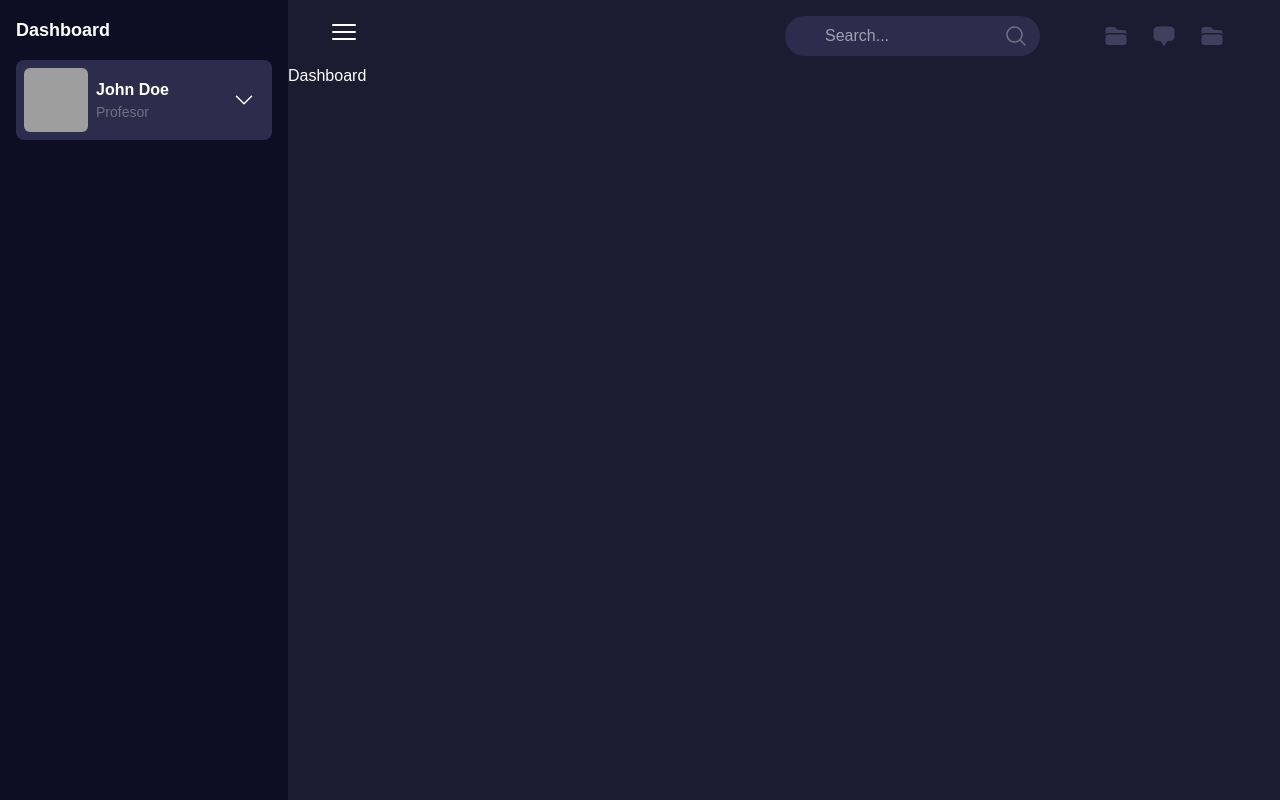
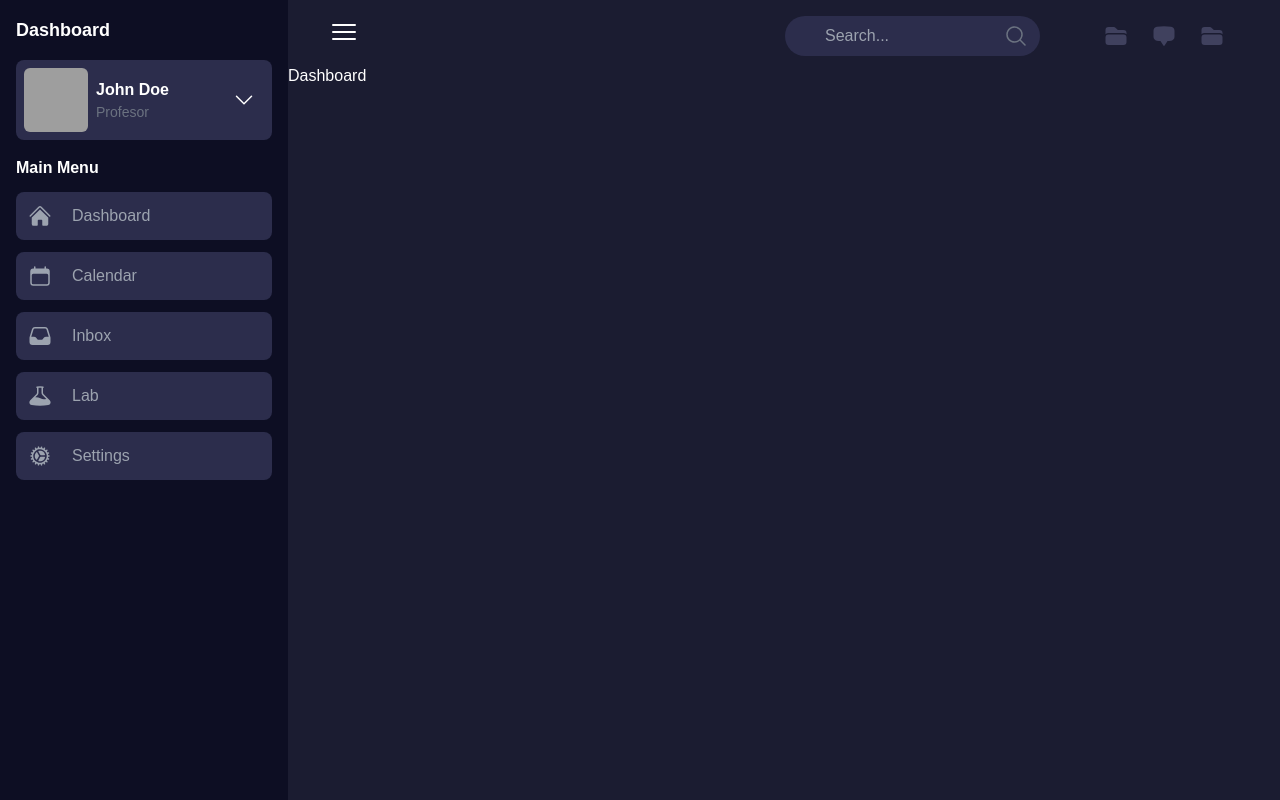
Before and after one commit to Ovtt17/academic-system-ui, a React (Vite) app: page / in a window 1280 px wide. Built offline with nearby package versions, Linux system fonts and the light colour scheme; grey boxes are pictures that could not be loaded.

Commit message:
feat: integrate DashboardMainMenu into DashboardAside component

```diff
--- a/src/components/dashboard/DashboardAside.tsx
+++ b/src/components/dashboard/DashboardAside.tsx
@@ -1,3 +1,4 @@
+import DashboardMainMenu from "./MainMenu";
 import UserCard from "./UserCard";
 
 const DashboardAside = () => {
@@ -6,6 +7,7 @@ const DashboardAside = () => {
       <section className="flex flex-col p-4 gap-4">
         <h2 className="text-lg font-semibold">Dashboard</h2>
         <UserCard />
+        <DashboardMainMenu />
       </section>
     </div>
   );
```
